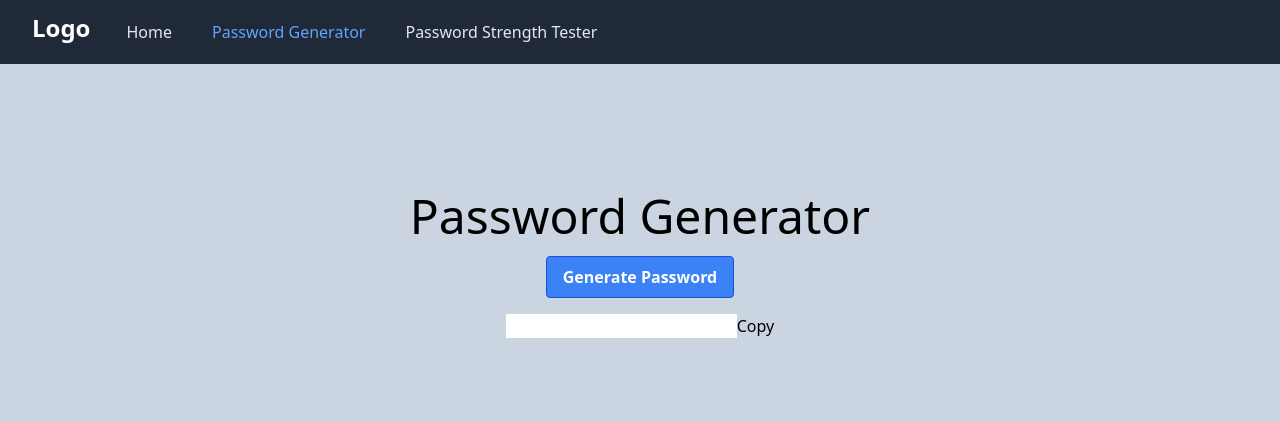
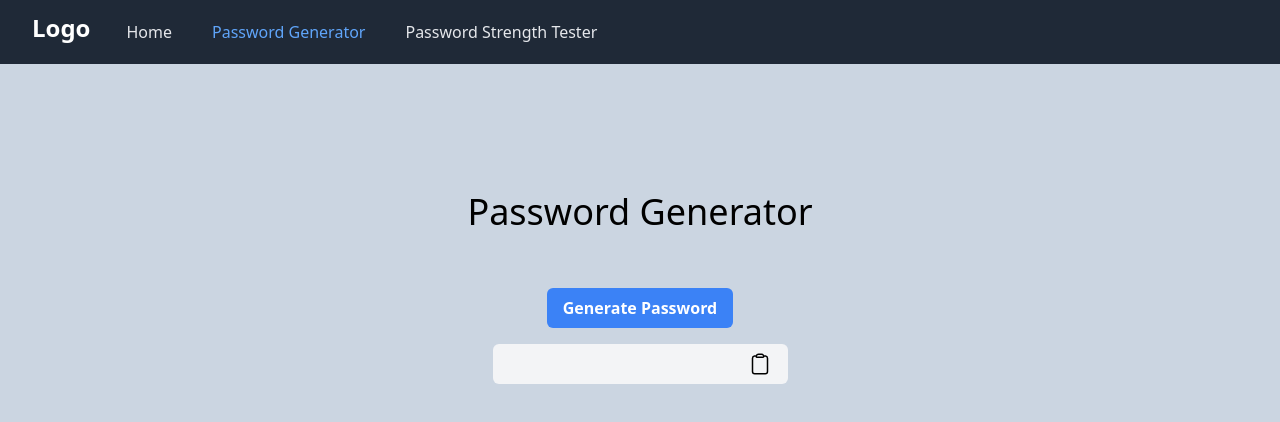
Before and after one commit to piotrszubert/password-generator, a Next.js app: page /password in a window 1280 px wide. Shown: the top 422 px of the page. Built offline with nearby package versions, Linux system fonts and the light colour scheme.

Commit message:
style form

```diff
--- a/components/copyButton.tsx
+++ b/components/copyButton.tsx
@@ -23,8 +23,10 @@
     }, []);
 
     return (
-        <button ref={buttonRef} data-clipboard-text={text}>
-            Copy
+        <button className="ml-2 hover:text-gray-600"  ref={buttonRef} data-clipboard-text={text}>
+            <svg xmlns="http://www.w3.org/2000/svg" fill="none" viewBox="0 0 24 24" strokeWidth={1.5} stroke="currentColor" className="w-6 h-6">
+                <path strokeLinecap="round" strokeLinejoin="round" d="M15.666 3.888A2.25 2.25 0 0013.5 2.25h-3c-1.03 0-1.9.693-2.166 1.638m7.332 0c.055.194.084.4.084.612v0a.75.75 0 01-.75.75H9a.75.75 0 01-.75-.75v0c0-.212.03-.418.084-.612m7.332 0c.646.049 1.288.11 1.927.184 1.1.128 1.907 1.077 1.907 2.185V19.5a2.25 2.25 0 01-2.25 2.25H6.75A2.25 2.25 0 014.5 19.5V6.257c0-1.108.806-2.057 1.907-2.185a48.208 48.208 0 011.927-.184" />
+            </svg>
         </button>
     );
 };
--- a/src/pages/password.tsx
+++ b/src/pages/password.tsx
@@ -23,16 +23,16 @@
       <div className='bg-slate-300 h-screen'>
         <div className='mx-auto max-w-7xl px-4 sm:px-6 lg:px-8 pt-20 pb-16 text-center lg:pt-32'>
           <div className="flex flex-col gap-4">
-                    <h1 className='text-5xl'>Password Generator</h1>
+            <h1 className='text-4xl mb-10'>Password Generator</h1>
             <div>
               <button
-                            className="bg-blue-500 hover:bg-blue-700 text-white font-bold py-2 px-4 border border-blue-700 rounded"
+                className="bg-blue-500 hover:bg-blue-700 text-white font-bold py-2 px-4 borde rounded-md"
                 onClick={generate}>
                 Generate Password
               </button>
             </div>
-                    <div>
-                        <input type="text" value={password} readOnly />
+            <div className="max-w-sm mx-auto flex items-center justify-between py-2 px-4 bg-gray-100 rounded-md">
+              <input type="text" value={password} readOnly className="flex-grow bg-transparent outline-none" />
               <CopyButton text={password} />
             </div>
           </div>
```
Lines whose indentation alone changed are shown as unchanged.
